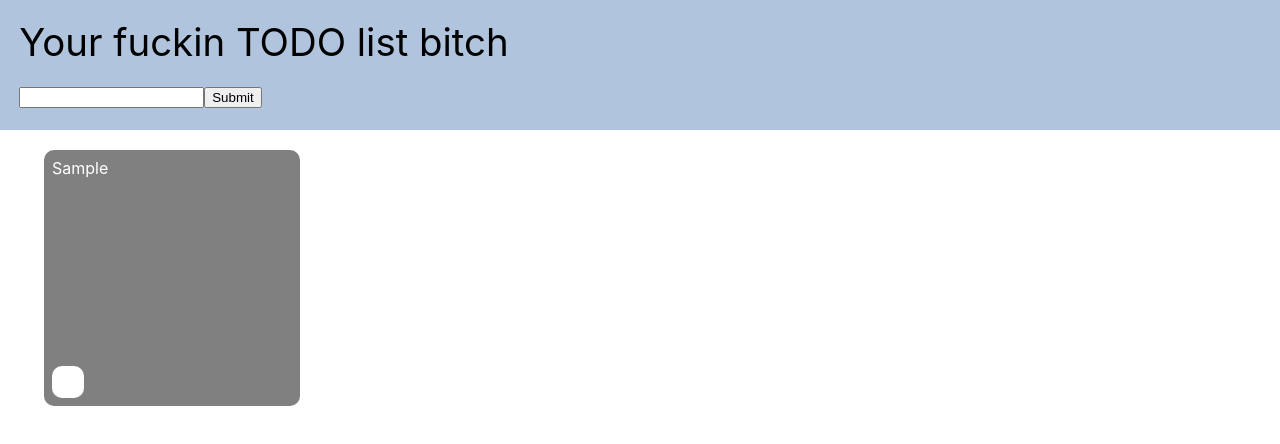
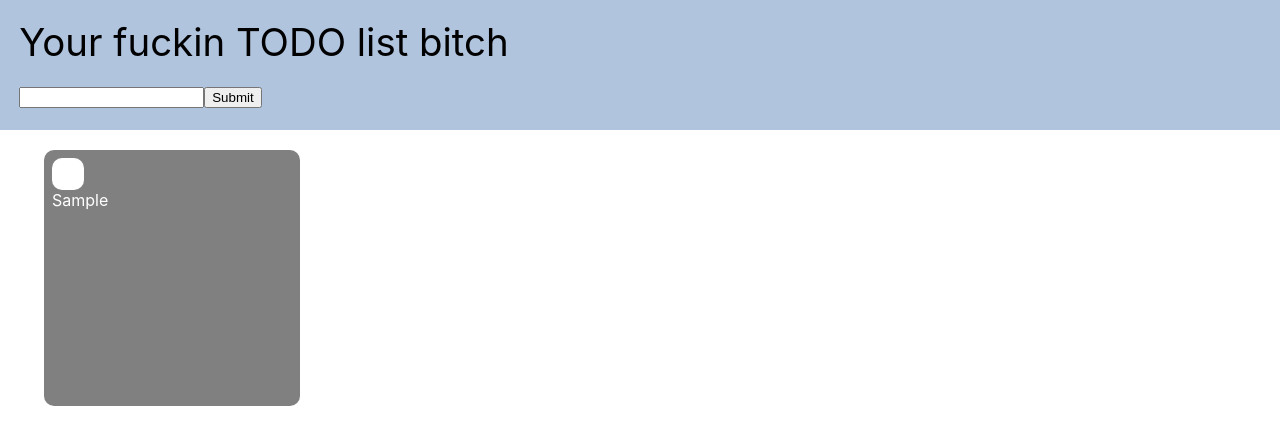
Before and after one commit to alyssa9koh/react-todo-list, a React (Create React App) app: page / in a window 1280 px wide. Both pictures are taken after typing "Sample" into the empty fields and a click on the input 232 px from the left and 97 px from the top of the page. Shown: the top 444 px of the page. Built offline with nearby package versions, Linux system fonts and the light colour scheme.

Commit message:
moving around stuffs and styles

```diff
--- a/src/components/Task.jsx
+++ b/src/components/Task.jsx
@@ -11,11 +11,11 @@ export default function Task({ desc }) {
 
     return (
         <div className="square">
+            <div className="done-button" onClick={handleDoneClick}>
+                {isDone ? 'X' : ''}
+            </div>
             <div>
                 { desc }
-            </div>
-            <div className="done-button" onClick={handleDoneClick}>
-                {isDone ? 'X' : ''}
             </div>
         </div>
     );
--- a/src/index.css
+++ b/src/index.css
@@ -23,7 +23,7 @@ code {
   padding: 0.5em;
   display: flex;
   flex-direction: column; /* Align children at the start and end of the container */
-  justify-content: space-between;
+  /* justify-content: space-between; */
 }
 
 .list-title {
```
